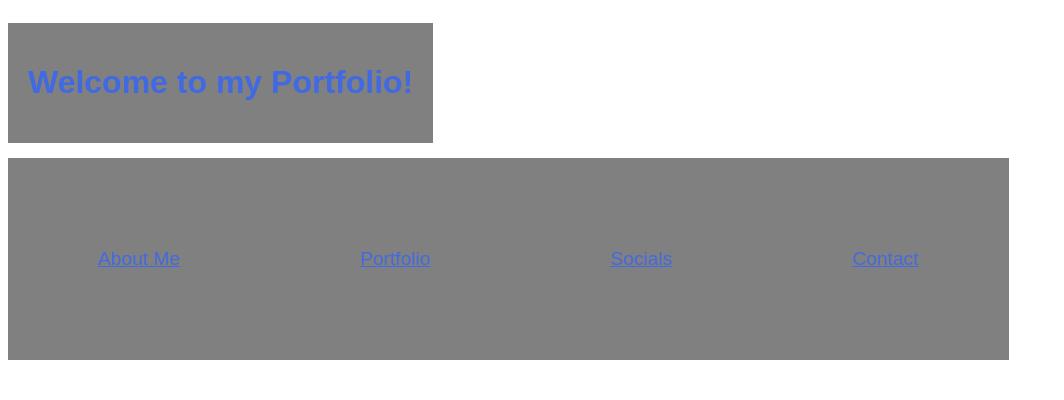
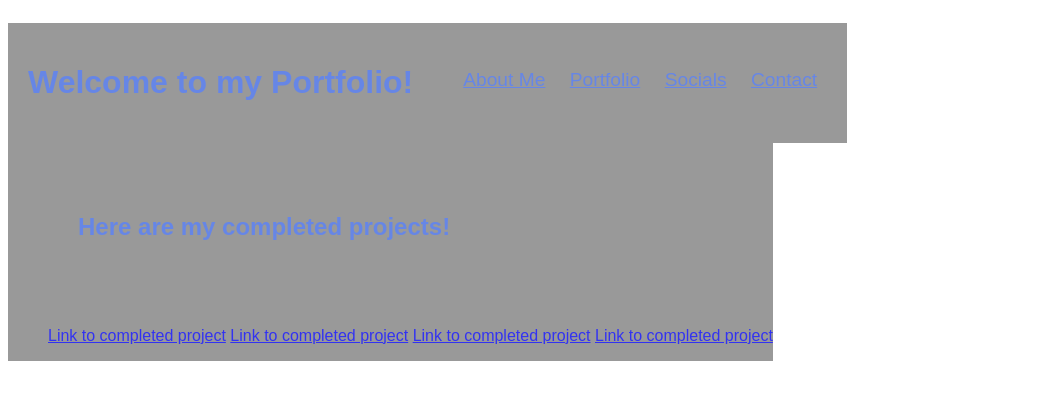
Before and after one commit to Hochipochi/Module-2-Challenge, a plain HTML site: page index.html in a window 1280 px wide. Shown: the whole page, without its empty margins (0-1064 px from the left). Drawn offline with Linux system fonts and the light colour scheme.

```diff
--- a/index.html
+++ b/index.html
@@ -9,13 +9,26 @@
     <body>
         <header>
             <h1>Welcome to my Portfolio!</h1>
+            <nav>
+                <ul>
+                    <a href="#">About Me</a>
+                    <a href="#">Portfolio</a>
+                    <a href="#">Socials</a>
+                    <a href="#">Contact</a>
+                </ul>
+            </nav>
         </header>
 
         <main>
-            <a href="#">About Me</a>
-            <a href="#">Portfolio</a>
-            <a href="#">Socials</a>
-            <a href="#">Contact</a>
+            <div>
+                <h2>Here are my completed projects!</h2>
+                    <ul>
+                        <a href="#">Link to completed project</a>
+                        <a href="#">Link to completed project</a>
+                        <a href="#">Link to completed project</a>
+                        <a href="#">Link to completed project</a>
+                    </ul>
+            </div>
         </main>
 
 
--- a/style.css
+++ b/style.css
@@ -14,6 +14,7 @@
 header {
     background-color: grey;
     text-align: center;
+    opacity: .8;
     display: flex;
     margin-top: 15px;
     padding: 20px;
@@ -23,16 +24,21 @@
 
 main {
     background-color: grey;
-    text-align: center;
-    margin-top: 15px;
+    align-items: center;
     display: flex;
+    opacity: .8;
 }
 
-main a {
+nav a {
+    display: inline-block;
     font-family: arial;
     font-size: 120%;
     color: royalblue;
-    justify-content:space-between;
-    padding: 90px;
-
+    padding: 10px;
 }
+div h2 {
+    display: inline-block;
+    color: royalblue;
+    padding: 10px;
+    margin: 60px;
+}
```
